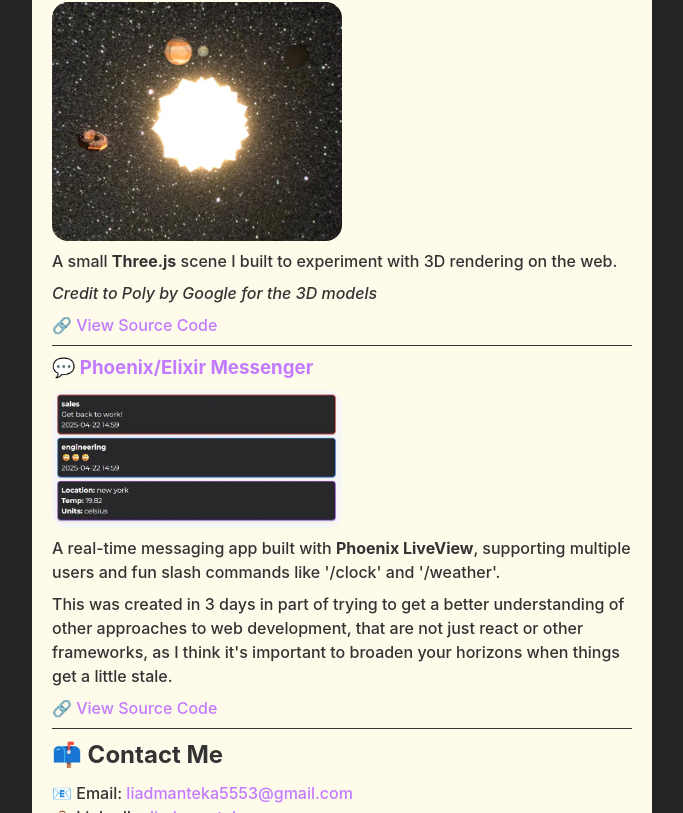
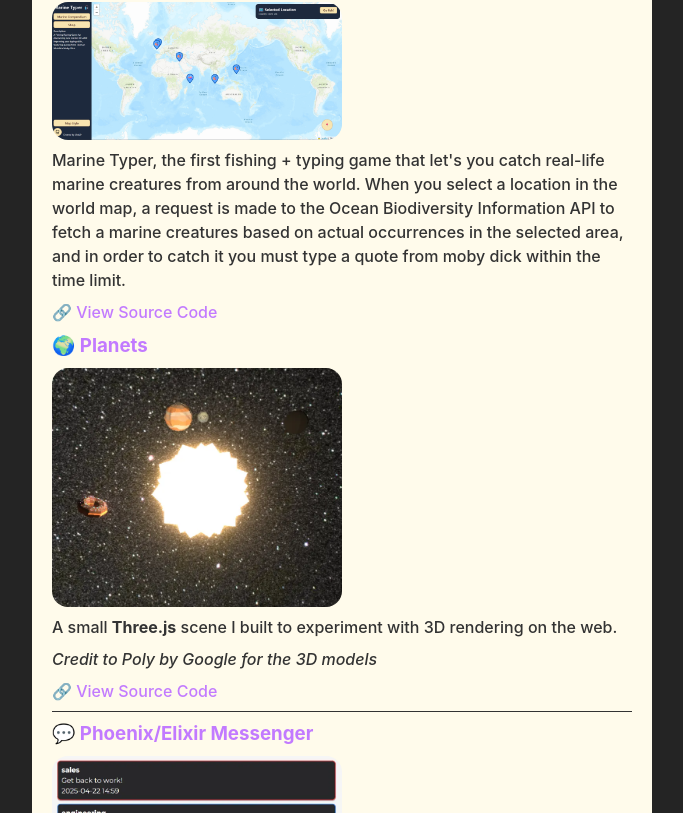
Before and after one commit to LiadJ9/portfolio, a React (Vite) app: page / in a window 1280 px wide. Shown: the part 567-1380 px from the top of the page, without its empty margins (298-981 px from the left). Built offline with nearby package versions, Linux system fonts and the light colour scheme.

Commit message:
Added marine typer

```diff
--- a/src/pageContentEn.ts
+++ b/src/pageContentEn.ts
@@ -17,6 +17,15 @@ I also dabble in infrastrcture and backend development, mostly working with lamb
 
 
 ## Personal Projects 📍
+
+### 🎣 [Marine Typer](https://marine-typer.vercel.app/)
+
+![Marine Typer](${import.meta.env.BASE_URL}Marine_typer.png)
+
+Marine Typer, the first fishing + typing game that let's you catch real-life marine creatures from around the world.
+When you select a location in the world map, a request is made to the Ocean Biodiversity Information API to fetch a marine creatures based on actual occurrences in the selected area, and in order to catch it you must type a quote from moby dick within the time limit.
+
+🔗 [View Source Code](https://github.com/Liadj9/marine-typer)
 
 ### 🌍 [Planets](https://liadj9.github.io/three-js-planets/)
 
@@ -40,8 +49,8 @@ A small **Three.js** scene I built to experiment with 3D rendering on the web.
 
 A real-time messaging app built with **Phoenix LiveView**, supporting multiple users and fun slash commands like '/clock' and '/weather'.
 
-This was created in 3 days in part of trying to get a better understanding of other approaches to web development,
-that are not just react or other frameworks, as I think it's important to broaden your horizons when things get a little stale.
+This was created as a way to get a better understanding of other approaches to web development and programming,
+that are not just react or other frameworks.
 
 🔗 [View Source Code](https://github.com/Liadj9/pheonix-liveview-local-messager)
 
```
Also changed, not shown: public/Marine_typer.png (added).
